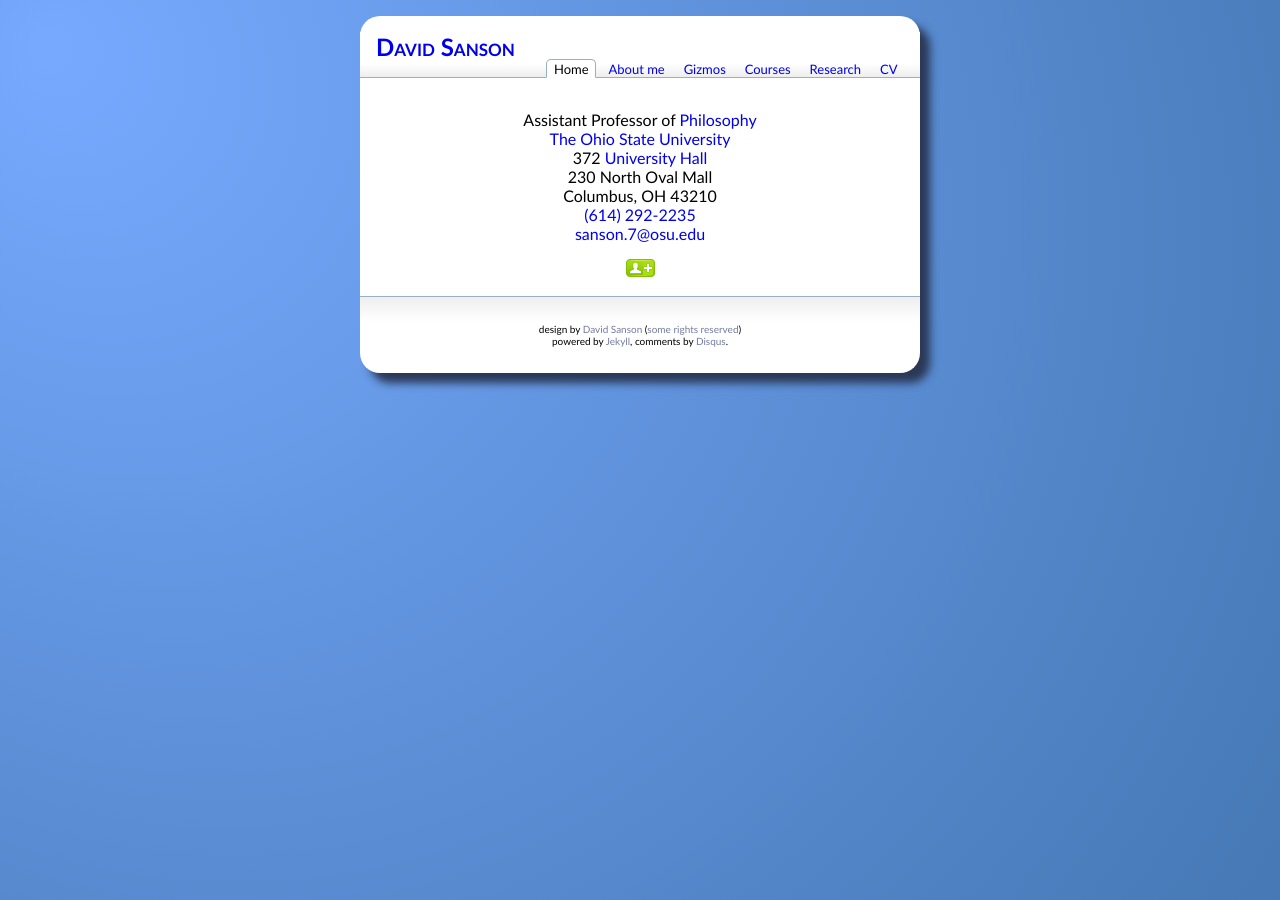
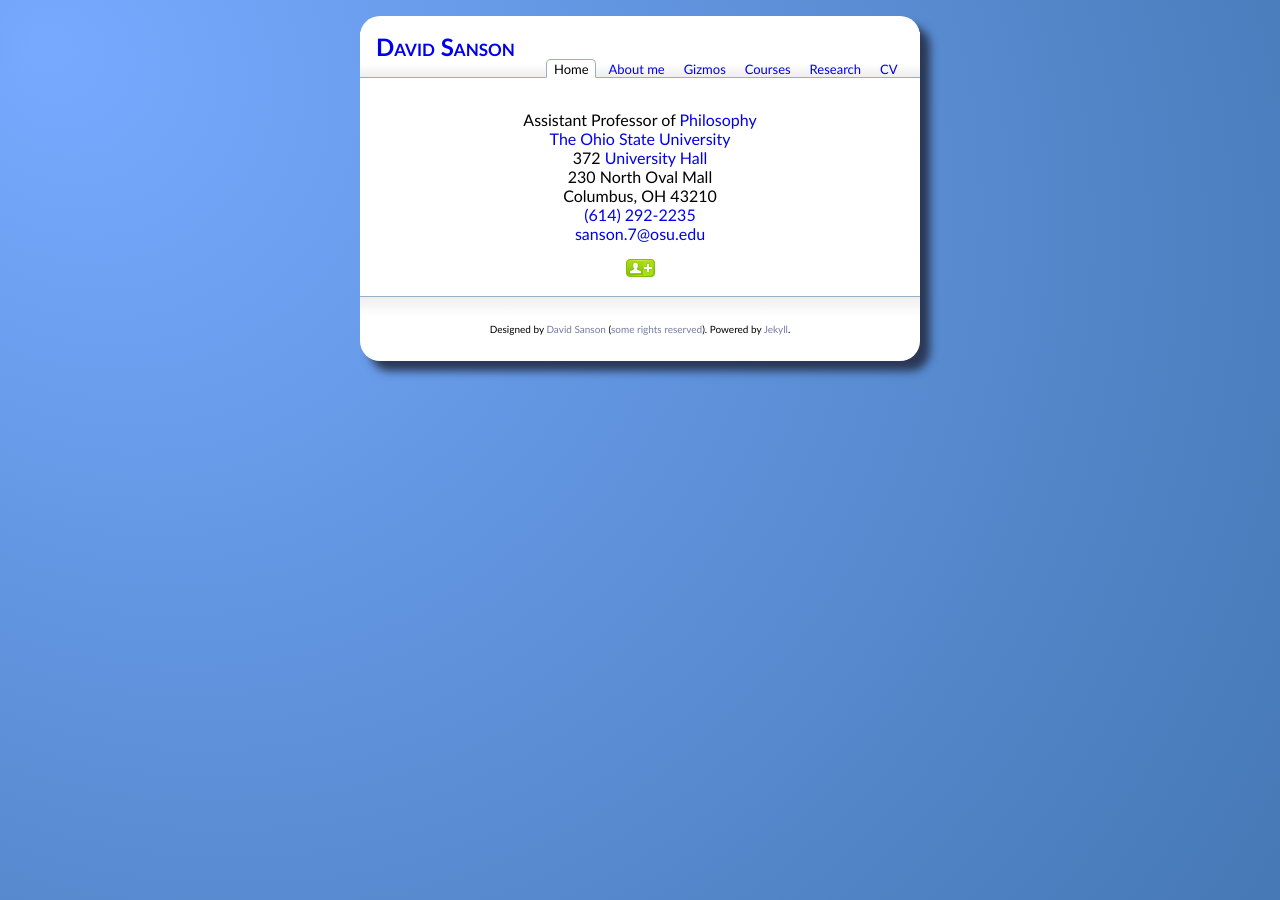
Before and after one commit to dsanson/dsanson.github.com, a Jekyll site: the page built from index.html, in a window 1280 px wide. Built offline with Jekyll 4.4.1, drawn with Linux system fonts in a browser that asks for light colours; Markdown is read by kramdown in place of the engine named in the settings; comment, search, counter and statistics services are not loaded.

Commit message:
fixing htacess

```diff
--- a/_includes/footer.html
+++ b/_includes/footer.html
@@ -1,5 +1,4 @@
 <footer>
     <hr>
-    <p>design by <a href="/colophon" title="colophon">David Sanson</a> (<a href="/license">some rights reserved</a>)<br>powered by <a href="http://jekyllrb.com/" title="A static, minimalist CMS">Jekyll</a>,
-    comments by <a href="http://disqus.com" class="dsq-brlink">Disqus</a>. </p>
+    <p>Designed by <a href="/colophon" title="colophon">David Sanson</a> (<a href="/license">some rights reserved</a>). Powered by <a href="http://jekyllrb.com/" title="A static, minimalist CMS">Jekyll</a>.</p>
 </footer>
```
Also changed, not shown: 2 other files.
